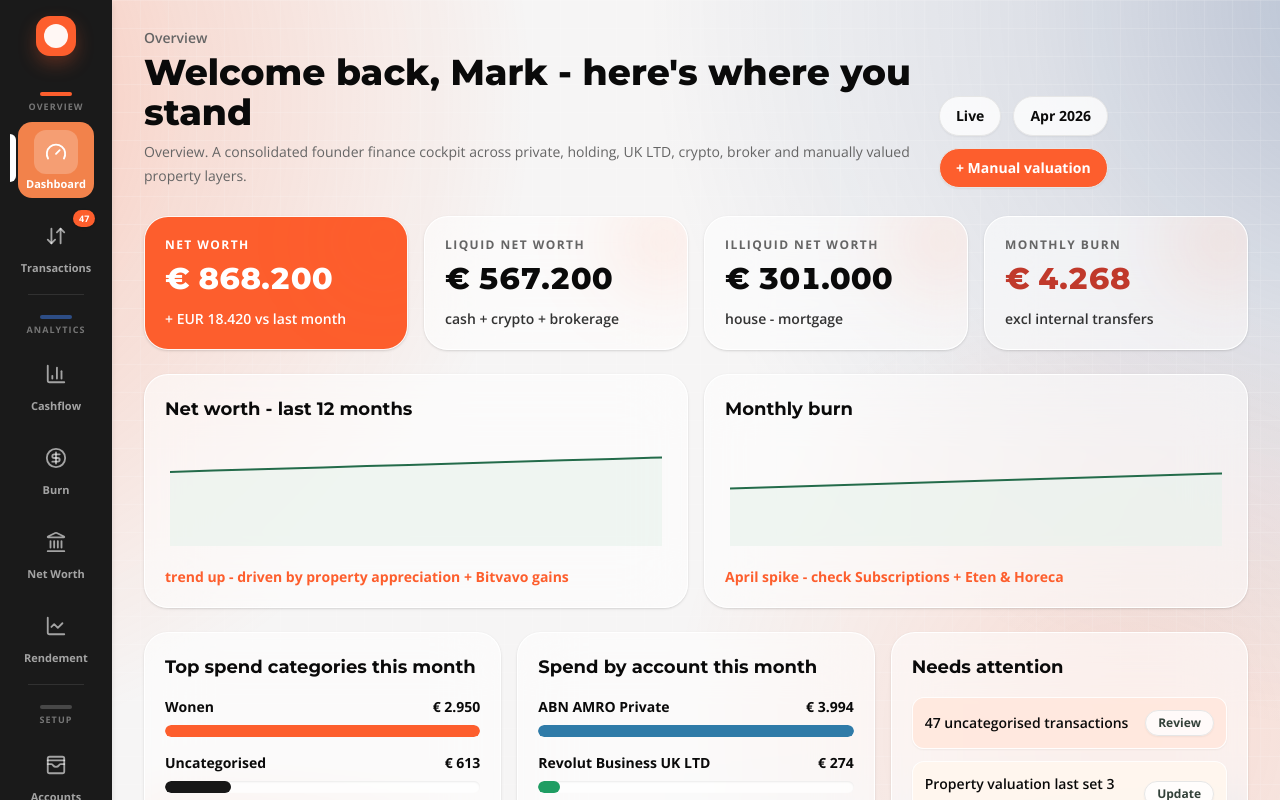
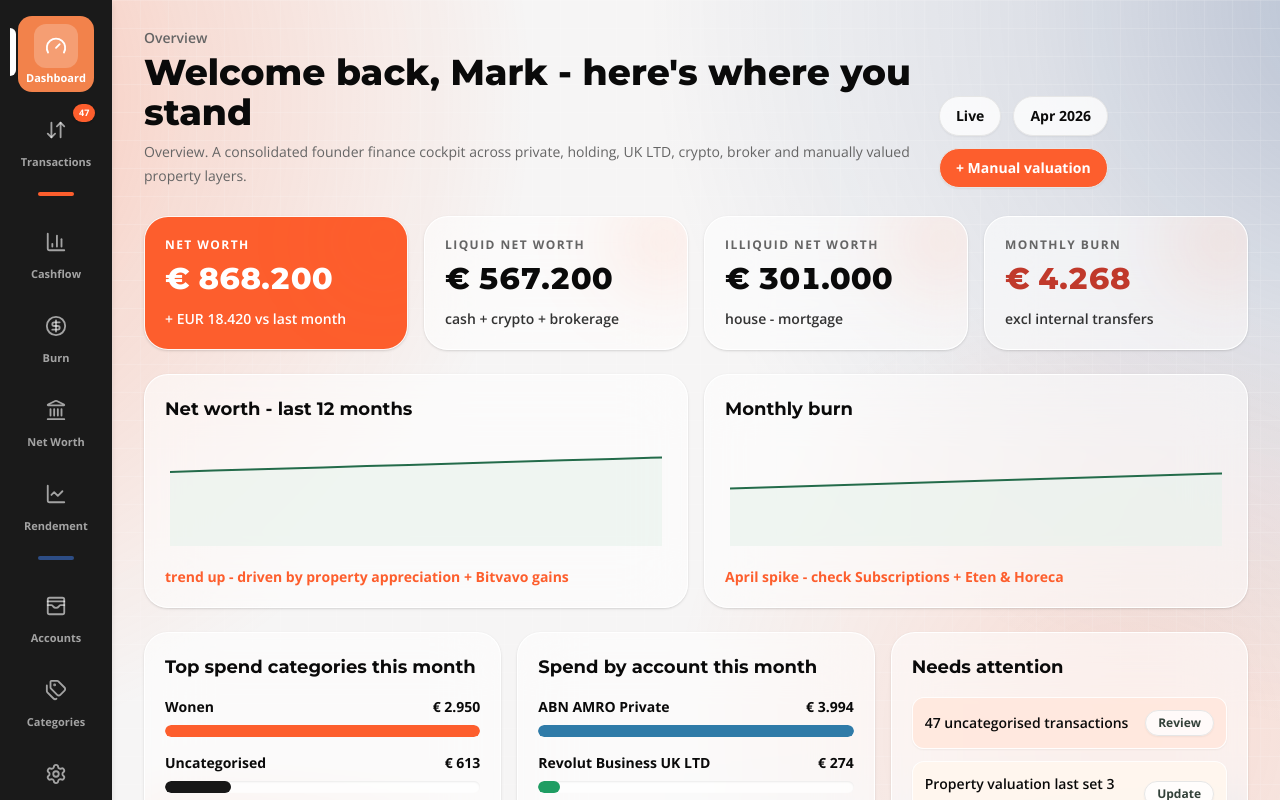
Before and after one commit to foverdevest-ai/wealth-expert, a Next.js app: page / in a window 1280 px wide. Shown: the top 800 px of the page. Built offline with nearby package versions, Linux system fonts and the light colour scheme.

Commit message:
Remove sidebar brand block

```diff
--- a/src/components/sidebar.tsx
+++ b/src/components/sidebar.tsx
@@ -32,24 +32,15 @@ export function Sidebar() {
   return (
     <aside className="border-b border-white/10 bg-[#1a1a1a] text-white shadow-[0_4px_6px_rgba(0,0,0,0.1)] lg:fixed lg:inset-y-0 lg:left-0 lg:z-20 lg:w-28 lg:border-b-0">
       <div className="flex h-full flex-col items-center">
-        <div className="flex w-full justify-center px-3 py-4">
-          <div className="h-10 w-10 rounded-[14px] bg-[var(--accent)] p-2 shadow-[0_8px_18px_rgba(253,94,45,0.28)]">
-            <div className="h-full w-full rounded-full bg-white/95" />
-          </div>
-        </div>
-
-        <nav className="flex w-full gap-2 overflow-x-auto px-2 py-3 lg:flex-1 lg:flex-col lg:items-center lg:overflow-visible">
-          <NavGroup label="Overview" tone="orange" />
+        <nav className="flex w-full gap-2 overflow-x-auto px-2 py-4 lg:flex-1 lg:flex-col lg:items-center lg:overflow-visible">
           {navItems.slice(0, 2).map((item) => (
             <NavLink key={item.href} item={item} pathname={pathname} />
           ))}
-          <Divider />
-          <NavGroup label="Analytics" tone="blue" />
+          <Divider tone="orange" />
           {navItems.slice(2, 6).map((item) => (
             <NavLink key={item.href} item={item} pathname={pathname} />
           ))}
-          <Divider />
-          <NavGroup label="Setup" tone="muted" />
+          <Divider tone="blue" />
           {navItems.slice(6).map((item) => (
             <NavLink key={item.href} item={item} pathname={pathname} />
           ))}
@@ -67,21 +58,12 @@ export function Sidebar() {
   );
 }
 
-function NavGroup({ label, tone }: { label: string; tone: "orange" | "blue" | "muted" }) {
+function Divider({ tone }: { tone: "orange" | "blue" }) {
   return (
-    <div className="mt-2 hidden w-full px-1 text-center lg:block">
-      <div
-        className={`mx-auto h-1 w-8 rounded-full ${
-          tone === "orange" ? "bg-[var(--accent)]" : tone === "blue" ? "bg-[#2d4d85]" : "bg-white/20"
-        }`}
-      />
-      <div className="mt-1 text-[9px] font-bold uppercase tracking-[0.12em] text-white/40">{label}</div>
+    <div className="my-2 hidden w-14 items-center justify-center lg:flex">
+      <div className={`h-1 w-9 rounded-full ${tone === "orange" ? "bg-[var(--accent)]" : "bg-[#2d4d85]"}`} />
     </div>
   );
-}
-
-function Divider() {
-  return <div className="my-1 hidden h-px w-14 bg-white/10 lg:block" />;
 }
 
 function NavLink({
```
